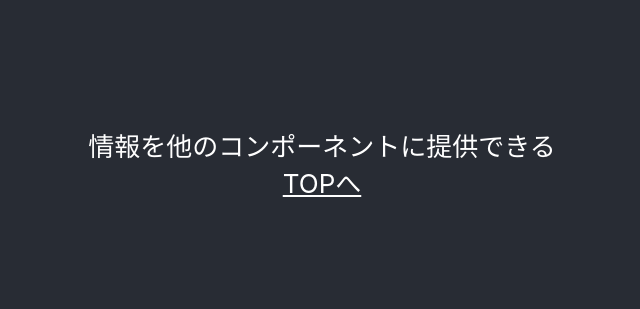
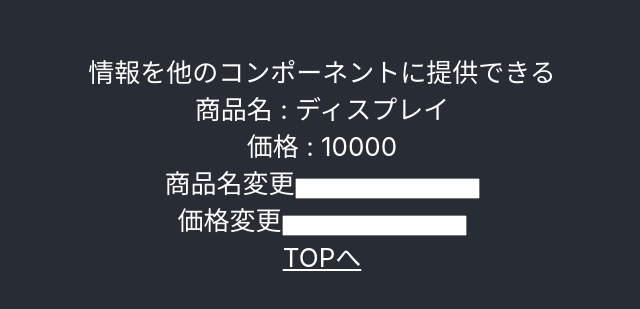
Before and after one commit to yk-graph/client-drf-taskapp-basic, a React (Create React App) app: page /products in a window 1280 px wide. Shown: the part 237-546 px from the top of the page, without its empty margins (318-958 px from the left). Built offline with nearby package versions, Linux system fonts and the light colour scheme.

Commit message:
feat: useReducer

```diff
--- a/src/pages/Products.js
+++ b/src/pages/Products.js
@@ -1,13 +1,68 @@
-import React from 'react'
+import React, { useReducer } from 'react'
 import { Link } from 'react-router-dom'
 import '../App.css'
 import Item from '../components/Item'
 
+const initialState = {
+  name: 'ディスプレイ',
+  price: 10000,
+}
+
+const reducer = (currentState, action) => {
+  console.log('action', action)
+  switch (action.type) {
+    case 'edit_name':
+      return {
+        ...currentState,
+        [action.key]: action.payload,
+      }
+    case 'edit_price':
+      return {
+        ...currentState,
+        [action.key]: action.payload,
+      }
+    case 'reset':
+      return initialState
+    default:
+      return currentState
+  }
+}
+
 const Products = () => {
+  const [state, dispatch] = useReducer(reducer, initialState)
   return (
     <div className="App">
       <header className="App-header">
         <Item />
+        <div>
+          商品名 : {state.name}
+          <br />
+          価格 : {state.price}
+          <br />
+          <label>商品名変更</label>
+          <input
+            type="text"
+            onChange={(e) =>
+              dispatch({
+                type: 'edit_name',
+                key: 'name',
+                payload: e.target.value,
+              })
+            }
+          />
+          <br />
+          <label>価格変更</label>
+          <input
+            type="text"
+            onChange={(e) =>
+              dispatch({
+                type: 'edit_price',
+                key: 'price',
+                payload: e.target.value,
+              })
+            }
+          />
+        </div>
         <Link to="/">TOPへ</Link>
       </header>
     </div>
```
